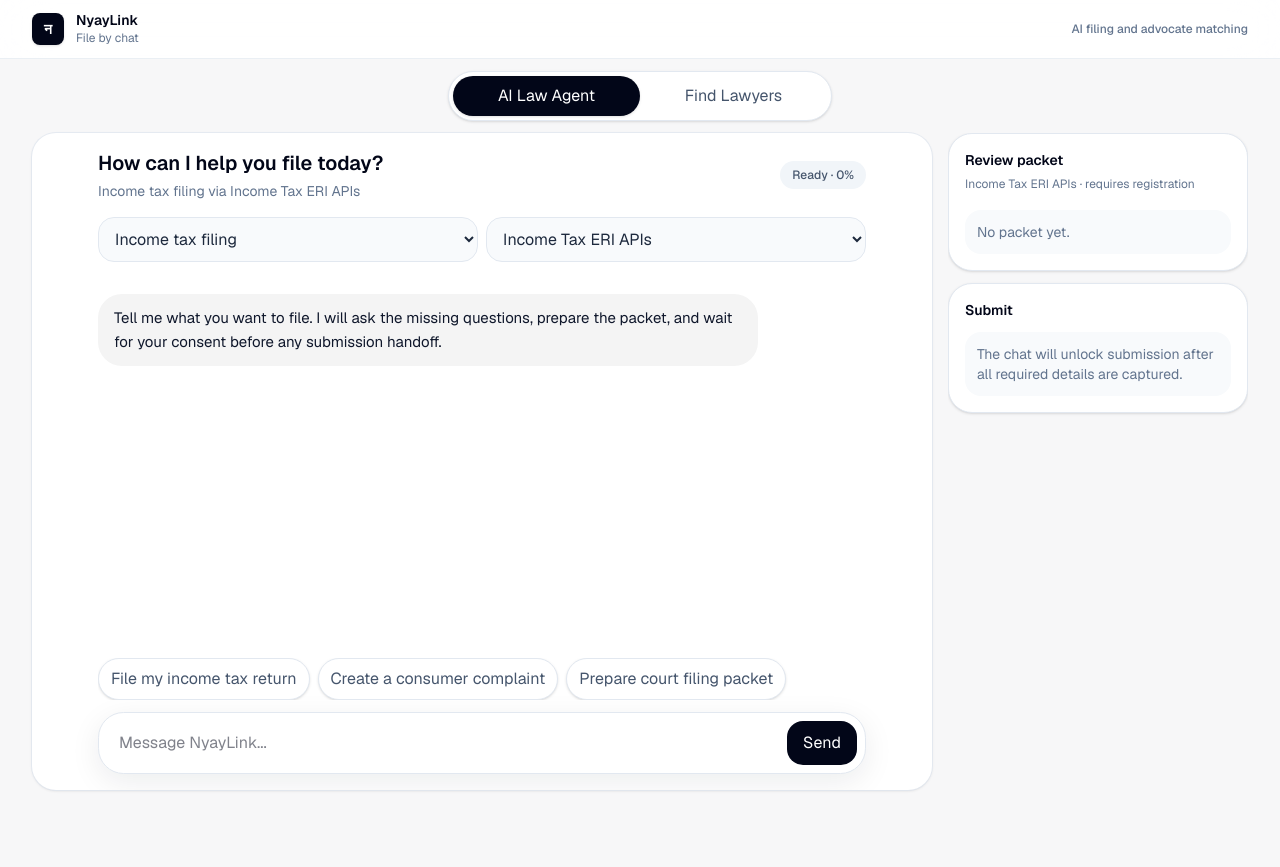
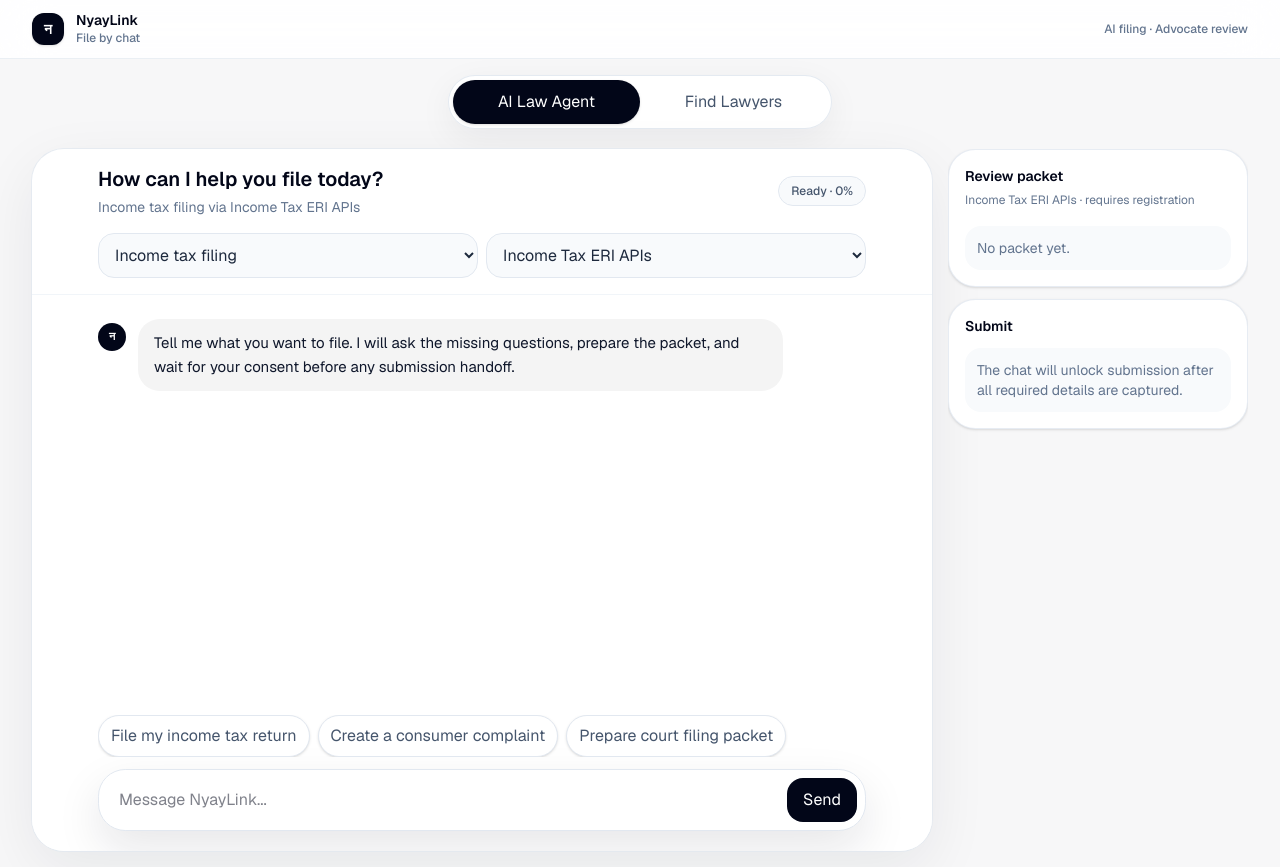
Before and after one commit to farzeenilyaszargar/Caseway, a Next.js app: page /assistant in a window 1280 px wide. Before the commit the page ends 802 px from the top, so only its background shows below. Built offline with nearby package versions, Linux system fonts and the light colour scheme.

Commit message:
Refine app UI aesthetics

```diff
--- a/app/assistant/page.tsx
+++ b/app/assistant/page.tsx
@@ -303,8 +303,8 @@ export default function AssistantPage() {
 
   return (
     <AppShell>
-      <section className="mx-auto flex min-h-[calc(100vh-65px)] max-w-7xl flex-col px-3 py-3 sm:px-5 lg:px-8">
-        <div className="mx-auto grid w-full max-w-sm grid-cols-2 rounded-full border border-slate-200 bg-white p-1 shadow-sm">
+      <section className="mx-auto flex min-h-[calc(100vh-65px)] max-w-7xl flex-col px-3 py-4 sm:px-5 lg:px-8">
+        <div className="mx-auto grid w-full max-w-sm grid-cols-2 rounded-full border border-slate-200/90 bg-white/92 p-1 shadow-[0_10px_35px_rgb(15_23_42/0.06)]">
           {[
             ["agent", "AI Law Agent"],
             ["lawyers", "Find Lawyers"],
@@ -312,8 +312,10 @@ export default function AssistantPage() {
             <button
               key={value}
               onClick={() => setMode(value as Mode)}
-              className={`rounded-full px-4 py-2 text-sm font-medium transition ${
-                mode === value ? "bg-slate-950 text-white shadow-sm" : "text-slate-600 hover:bg-slate-100"
+              className={`rounded-full px-4 py-2.5 text-sm font-medium ${
+                mode === value
+                  ? "bg-slate-950 text-white shadow-sm"
+                  : "text-slate-600 hover:bg-slate-50 hover:text-slate-950"
               }`}
             >
               {label}
@@ -322,17 +324,19 @@ export default function AssistantPage() {
         </div>
 
         {mode === "agent" ? (
-          <div className="mt-3 grid min-h-0 flex-1 gap-4 lg:grid-cols-[minmax(0,1fr)_300px]">
-            <div className="flex min-h-0 flex-col overflow-hidden rounded-3xl bg-white shadow-sm ring-1 ring-slate-200/80">
-              <div className="px-4 py-4 sm:px-6">
+          <div className="mt-5 grid min-h-0 flex-1 gap-4 lg:grid-cols-[minmax(0,1fr)_300px]">
+            <div className="flex min-h-0 flex-col overflow-hidden rounded-[2rem] bg-white shadow-[0_18px_60px_rgb(15_23_42/0.07)] ring-1 ring-slate-200/75">
+              <div className="border-b border-slate-100 px-4 py-4 sm:px-6">
                 <div className="mx-auto flex max-w-3xl flex-wrap items-center justify-between gap-3">
                   <div className="min-w-0">
-                    <h1 className="text-lg font-semibold text-slate-950 sm:text-xl">How can I help you file today?</h1>
-                    <p className="mt-1 text-sm text-slate-500">
+                    <h1 className="text-lg font-semibold tracking-normal text-slate-950 sm:text-xl">
+                      How can I help you file today?
+                    </h1>
+                    <p className="mt-1 truncate text-sm text-slate-500">
                       {activeWorkflow?.name || "Choose a filing type"} via {activeIntegration?.name || "selected route"}
                     </p>
                   </div>
-                  <span className="rounded-full bg-slate-100 px-3 py-1.5 text-xs font-medium text-slate-600">
+                  <span className="rounded-full border border-slate-200 bg-slate-50 px-3 py-1.5 text-xs font-medium text-slate-600">
                     {status} · {agentTurn?.completion || 0}%
                   </span>
                 </div>
@@ -342,7 +346,7 @@ export default function AssistantPage() {
                     aria-label="Filing type"
                     value={selectedWorkflowId}
                     onChange={(event) => switchWorkflow(event.target.value as Workflow["id"])}
-                    className="rounded-2xl border border-slate-200 bg-slate-50 px-3 py-2.5 text-sm font-medium text-slate-800 outline-none transition focus:border-[#10a37f] focus:bg-white"
+                    className="rounded-2xl border border-slate-200 bg-slate-50 px-3 py-2.5 text-sm font-medium text-slate-800 outline-none hover:border-slate-300 hover:bg-white focus:border-[#10a37f] focus:bg-white"
                   >
                     {workflows.map((workflow) => (
                       <option key={workflow.id} value={workflow.id}>
@@ -359,7 +363,7 @@ export default function AssistantPage() {
                       setConsent(false);
                       setSubmission(null);
                     }}
-                    className="rounded-2xl border border-slate-200 bg-slate-50 px-3 py-2.5 text-sm font-medium text-slate-800 outline-none transition focus:border-[#10a37f] focus:bg-white"
+                    className="rounded-2xl border border-slate-200 bg-slate-50 px-3 py-2.5 text-sm font-medium text-slate-800 outline-none hover:border-slate-300 hover:bg-white focus:border-[#10a37f] focus:bg-white"
                   >
                     {integrationOptions.map((integration) => (
                       <option key={integration.id} value={integration.id}>
@@ -370,20 +374,25 @@ export default function AssistantPage() {
                 </div>
               </div>
 
-              <div className="min-h-[380px] flex-1 overflow-y-auto px-3 py-4 sm:px-6">
-                <div className="mx-auto max-w-3xl space-y-5">
+              <div className="min-h-[420px] flex-1 overflow-y-auto bg-white px-3 py-6 sm:px-6">
+                <div className="mx-auto max-w-3xl space-y-6">
                   {messages.map((message, index) => (
                     <div
                       key={`${message.role}-${index}`}
-                      className={`flex ${message.role === "user" ? "justify-end" : "justify-start"}`}
+                      className={`group flex items-start gap-3 ${message.role === "user" ? "justify-end" : "justify-start"}`}
                     >
+                      {message.role !== "user" ? (
+                        <div className="mt-1 grid h-7 w-7 shrink-0 place-items-center rounded-full bg-slate-950 text-[11px] font-semibold text-white">
+                          न
+                        </div>
+                      ) : null}
                       <div
-                        className={`max-w-[86%] whitespace-pre-line px-4 py-3 text-[15px] leading-6 ${
+                        className={`max-w-[84%] whitespace-pre-line px-4 py-3 text-[15px] leading-6 ${
                           message.role === "user"
-                            ? "rounded-3xl bg-[#10a37f] text-white shadow-sm"
+                            ? "rounded-[1.35rem] bg-[#10a37f] text-white shadow-sm"
                             : message.role === "system"
-                              ? "rounded-2xl border border-slate-200 bg-slate-50 text-slate-600"
-                              : "rounded-3xl bg-[#f4f4f4] text-slate-900"
+                              ? "rounded-[1.35rem] border border-slate-200 bg-slate-50 text-slate-600"
+                              : "rounded-[1.35rem] bg-[#f4f4f4] text-slate-900"
                         }`}
                       >
                         {message.text}
@@ -393,19 +402,19 @@ export default function AssistantPage() {
                 </div>
               </div>
 
-              <div className="px-3 pb-4 sm:px-6">
+              <div className="bg-white px-3 pb-5 sm:px-6">
                 <div className="mx-auto mb-3 flex max-w-3xl gap-2 overflow-x-auto">
                   {starterPrompts.map((prompt) => (
                     <button
                       key={prompt}
                       onClick={() => void sendMessage(prompt)}
-                      className="shrink-0 rounded-full border border-slate-200 bg-white px-3 py-2 text-xs font-medium text-slate-600 shadow-sm hover:bg-slate-50"
+                      className="shrink-0 rounded-full border border-slate-200 bg-white px-3 py-2 text-xs font-medium text-slate-600 shadow-sm hover:border-slate-300 hover:bg-slate-50 hover:text-slate-950"
                     >
                       {prompt}
                     </button>
                   ))}
                 </div>
-                <form onSubmit={onSubmit} className="mx-auto flex max-w-3xl items-end rounded-[1.6rem] border border-slate-200 bg-white p-2 shadow-[0_8px_30px_rgb(15_23_42/0.08)] focus-within:border-slate-300">
+                <form onSubmit={onSubmit} className="mx-auto flex max-w-3xl items-end rounded-[1.7rem] border border-slate-200 bg-white p-2 shadow-[0_18px_45px_rgb(15_23_42/0.10)] focus-within:border-slate-300 focus-within:shadow-[0_20px_60px_rgb(15_23_42/0.13)]">
                   <label className="sr-only" htmlFor="agent-answer">
                     Message NyayLink filing agent
                   </label>
@@ -416,7 +425,7 @@ export default function AssistantPage() {
                     placeholder={agentTurn?.missingFields[0]?.placeholder || "Message NyayLink..."}
                     className="min-w-0 flex-1 bg-transparent px-3 py-2.5 text-[15px] outline-none"
                   />
-                  <button className="rounded-2xl bg-slate-950 px-4 py-2.5 text-sm font-semibold text-white transition hover:bg-slate-800">
+                  <button className="rounded-2xl bg-slate-950 px-4 py-2.5 text-sm font-semibold text-white hover:bg-slate-800">
                     {isSending ? "..." : "Send"}
                   </button>
                 </form>
@@ -424,7 +433,7 @@ export default function AssistantPage() {
             </div>
 
             <aside className="min-h-0 space-y-3 overflow-y-auto">
-              <div className="rounded-3xl border border-slate-200 bg-white p-4 shadow-sm">
+              <div className="rounded-[1.7rem] border border-slate-200/80 bg-white p-4 shadow-sm">
                 <h2 className="text-sm font-semibold text-slate-950">Review packet</h2>
                 <p className="mt-1 text-xs leading-5 text-slate-500">
                   {activeIntegration
@@ -433,7 +442,7 @@ export default function AssistantPage() {
                 </p>
                 <div className="mt-4 space-y-2">
                   {agentTurn?.workflow.fields.map((field) => (
-                    <div key={field.id} className="rounded-2xl bg-slate-50 p-3">
+                    <div key={field.id} className="rounded-2xl border border-transparent bg-slate-50 p-3">
                       <div className="flex items-center justify-between gap-2">
                         <p className="text-xs font-semibold text-slate-500">{field.label}</p>
                         <span className="text-[11px] font-semibold text-slate-400">
@@ -452,7 +461,7 @@ export default function AssistantPage() {
                 </div>
               </div>
 
-              <div className="rounded-3xl border border-slate-200 bg-white p-4 shadow-sm">
+              <div className="rounded-[1.7rem] border border-slate-200/80 bg-white p-4 shadow-sm">
                 <h2 className="text-sm font-semibold text-slate-950">Submit</h2>
                 {agentTurn?.draftPacket ? (
                   <div className="mt-3 space-y-3">
@@ -468,7 +477,7 @@ export default function AssistantPage() {
                     <button
                       onClick={() => void submitPacket()}
                       disabled={!consent || isSubmitting}
-                      className="w-full rounded-2xl bg-[#10a37f] px-4 py-3 text-sm font-semibold text-white transition hover:bg-[#0d8f6f] disabled:cursor-not-allowed disabled:bg-slate-300"
+                      className="w-full rounded-2xl bg-[#10a37f] px-4 py-3 text-sm font-semibold text-white hover:bg-[#0d8f6f] disabled:cursor-not-allowed disabled:bg-slate-300"
                     >
                       {isSubmitting ? "Queueing..." : "Queue filing"}
                     </button>
@@ -483,23 +492,26 @@ export default function AssistantPage() {
             </aside>
           </div>
         ) : (
-          <div className="mx-auto mt-4 w-full max-w-5xl flex-1 rounded-2xl border border-slate-200 bg-white p-4 shadow-sm">
-            <div className="flex flex-wrap items-end justify-between gap-4 border-b border-slate-200 pb-4">
+          <div className="mx-auto mt-5 w-full max-w-6xl flex-1 rounded-[2rem] bg-white p-4 shadow-[0_18px_60px_rgb(15_23_42/0.07)] ring-1 ring-slate-200/75 sm:p-6">
+            <div className="flex flex-wrap items-end justify-between gap-4 border-b border-slate-100 pb-5">
               <div>
-                <h1 className="text-xl font-semibold text-slate-950">Find lawyers</h1>
-                <p className="mt-1 text-sm text-slate-500">Match your prepared packet with an advocate for review.</p>
+                <p className="text-xs font-semibold uppercase tracking-[0.14em] text-slate-400">Advocate review</p>
+                <h1 className="mt-1 text-2xl font-semibold tracking-normal text-slate-950">Find lawyers</h1>
+                <p className="mt-1 text-sm text-slate-500">
+                  Match your prepared packet with a reviewed advocate profile.
+                </p>
               </div>
-              <span className="rounded-full bg-slate-100 px-3 py-1.5 text-xs font-semibold text-slate-600">
+              <span className="rounded-full border border-slate-200 bg-slate-50 px-3 py-1.5 text-xs font-medium text-slate-600">
                 {lawyerStatus} · {filteredLawyers.length} matches
               </span>
             </div>
 
-            <div className="mt-4 grid gap-2 md:grid-cols-[1fr_1fr_1fr_auto]">
+            <div className="mt-5 grid gap-2 md:grid-cols-[1fr_1fr_1fr_auto]">
               <select
                 aria-label="City"
                 value={city}
                 onChange={(event) => setCity(event.target.value)}
-                className="rounded-xl border border-slate-200 bg-slate-50 px-3 py-2.5 text-sm font-medium outline-none focus:border-[#10a37f]"
+                className="rounded-2xl border border-slate-200 bg-slate-50 px-3 py-2.5 text-sm font-medium text-slate-800 outline-none hover:border-slate-300 hover:bg-white focus:border-[#10a37f] focus:bg-white"
               >
                 {cities.map((item) => (
                   <option key={item}>{item}</option>
@@ -509,13 +521,13 @@ export default function AssistantPage() {
                 aria-label="Practice area"
                 value={category}
                 onChange={(event) => setCategory(event.target.value)}
-                className="rounded-xl border border-slate-200 bg-slate-50 px-3 py-2.5 text-sm font-medium outline-none focus:border-[#10a37f]"
+                className="rounded-2xl border border-slate-200 bg-slate-50 px-3 py-2.5 text-sm font-medium text-slate-800 outline-none hover:border-slate-300 hover:bg-white focus:border-[#10a37f] focus:bg-white"
               >
                 {categories.map((item) => (
                   <option key={item}>{item}</option>
                 ))}
               </select>
-              <label className="rounded-xl border border-slate-200 bg-slate-50 px-3 py-2 text-xs font-semibold text-slate-500">
+              <label className="rounded-2xl border border-slate-200 bg-slate-50 px-3 py-2 text-xs font-semibold text-slate-500 hover:border-slate-300 hover:bg-white">
                 Fee up to Rs {budget}
                 <input
                   type="range"
@@ -527,7 +539,7 @@ export default function AssistantPage() {
                   className="mt-1 w-full accent-[#10a37f]"
                 />
               </label>
-              <label className="flex items-center gap-2 rounded-xl border border-slate-200 bg-slate-50 px-3 py-2 text-sm font-medium text-slate-700">
+              <label className="flex items-center gap-2 rounded-2xl border border-slate-200 bg-slate-50 px-3 py-2 text-sm font-medium text-slate-700 hover:border-slate-300 hover:bg-white">
                 <input
                   type="checkbox"
                   checked={urgentOnly}
@@ -538,37 +550,43 @@ export default function AssistantPage() {
               </label>
             </div>
 
-            <div className="mt-4 grid gap-3 md:grid-cols-2">
+            <div className="mt-5 grid gap-3 md:grid-cols-2">
               {filteredLawyers.map((lawyer) => (
-                <article key={lawyer.id} className="rounded-2xl border border-slate-200 bg-white p-4">
+                <article
+                  key={lawyer.id}
+                  className="rounded-[1.5rem] border border-slate-200 bg-white p-4 shadow-sm hover:-translate-y-0.5 hover:border-slate-300 hover:shadow-[0_16px_35px_rgb(15_23_42/0.08)]"
+                >
                   <div className="flex items-start justify-between gap-3">
-                    <div>
+                    <div className="min-w-0">
                       <h2 className="font-semibold text-slate-950">{lawyer.name}</h2>
                       <p className="mt-1 text-sm text-slate-500">
                         {lawyer.specialty} · {lawyer.city}
                       </p>
                       <p className="mt-1 text-xs text-slate-400">{lawyer.court}</p>
                     </div>
-                    <p className="text-sm font-semibold text-slate-950">Rs {lawyer.price}</p>
+                    <div className="rounded-2xl bg-slate-50 px-3 py-2 text-right">
+                      <p className="text-sm font-semibold text-slate-950">Rs {lawyer.price}</p>
+                      <p className="text-[11px] font-medium text-slate-400">30 min</p>
+                    </div>
                   </div>
                   <div className="mt-4 flex flex-wrap gap-2 text-xs font-medium text-slate-600">
                     <span className="rounded-full bg-slate-100 px-2.5 py-1">Rating {lawyer.rating}</span>
                     <span className="rounded-full bg-slate-100 px-2.5 py-1">{lawyer.experience} yrs</span>
-                    <span className="rounded-full bg-slate-100 px-2.5 py-1">{lawyer.availability}</span>
+                    <span className="rounded-full bg-emerald-50 px-2.5 py-1 text-emerald-700">{lawyer.availability}</span>
                   </div>
                   <p className="mt-3 text-xs leading-5 text-slate-500">
                     {lawyer.languages.join(", ")} · {lawyer.response} response · {lawyer.matters} matters
                   </p>
                   <button
                     onClick={() => void requestReview(lawyer)}
-                    className={`mt-4 w-full rounded-xl px-4 py-3 text-sm font-semibold text-white ${
+                    className={`mt-4 w-full rounded-2xl px-4 py-3 text-sm font-semibold text-white ${
                       selectedLawyerId === lawyer.id ? "bg-[#10a37f]" : "bg-slate-950 hover:bg-slate-800"
                     }`}
                   >
                     {selectedLawyerId === lawyer.id ? "Review requested" : "Request review"}
                   </button>
                   {selectedLawyerId === lawyer.id && reviewRequest ? (
-                    <div className="mt-3 rounded-xl border border-emerald-200 bg-emerald-50 p-3 text-xs leading-5 text-emerald-950">
+                    <div className="mt-3 rounded-2xl border border-emerald-200 bg-emerald-50 p-3 text-xs leading-5 text-emerald-950">
                       <p className="font-semibold">{reviewRequest.lawyerName} is selected.</p>
                       <p>Consultation: {reviewRequest.consultationId}</p>
                       <p>Payment order: {reviewRequest.status} · {reviewRequest.paymentId}</p>
--- a/app/components/AppShell.tsx
+++ b/app/components/AppShell.tsx
@@ -3,19 +3,19 @@ import Link from "next/link";
 export function AppShell({ children }: Readonly<{ children: React.ReactNode }>) {
   return (
     <main className="app-canvas min-h-screen text-slate-950">
-      <header className="sticky top-0 z-20 border-b border-slate-200/70 bg-white/90 backdrop-blur-xl">
+      <header className="sticky top-0 z-20 border-b border-slate-200/70 bg-white/88 backdrop-blur-xl">
         <div className="mx-auto flex max-w-7xl items-center justify-between gap-4 px-4 py-3 sm:px-6 lg:px-8">
           <Link className="flex items-center gap-3" href="/">
-            <div className="grid h-8 w-8 place-items-center rounded-lg bg-slate-950 text-sm font-semibold text-white shadow-sm">
+            <div className="grid h-8 w-8 place-items-center rounded-xl bg-slate-950 text-sm font-semibold text-white shadow-sm">
               न
             </div>
             <div>
-              <p className="text-sm font-semibold leading-tight">NyayLink</p>
-              <p className="text-xs text-slate-500">File by chat</p>
+              <p className="text-sm font-semibold leading-tight tracking-normal text-slate-950">NyayLink</p>
+              <p className="text-xs font-medium text-slate-500">File by chat</p>
             </div>
           </Link>
           <p className="hidden text-xs font-medium text-slate-500 sm:block">
-            AI filing and advocate matching
+            AI filing · Advocate review
           </p>
         </div>
       </header>
--- a/app/globals.css
+++ b/app/globals.css
@@ -21,6 +21,7 @@ body {
   background: var(--background);
   color: var(--foreground);
   font-family: var(--font-geist-sans), Arial, Helvetica, sans-serif;
+  text-rendering: optimizeLegibility;
 }
 
 * {
@@ -33,12 +34,37 @@ html {
 
 button,
 select,
-input {
+input,
+textarea {
   font: inherit;
 }
 
 button {
   cursor: pointer;
+}
+
+button,
+select,
+input,
+textarea {
+  transition:
+    background-color 160ms ease,
+    border-color 160ms ease,
+    box-shadow 160ms ease,
+    color 160ms ease,
+    transform 160ms ease;
+}
+
+button:focus-visible,
+select:focus-visible,
+input:focus-visible,
+textarea:focus-visible {
+  outline: 2px solid rgb(16 163 127 / 0.34);
+  outline-offset: 2px;
+}
+
+button:active {
+  transform: translateY(1px);
 }
 
 ::selection {
```
Also changed, not shown: app/layout.tsx (+6 -6 lines).
